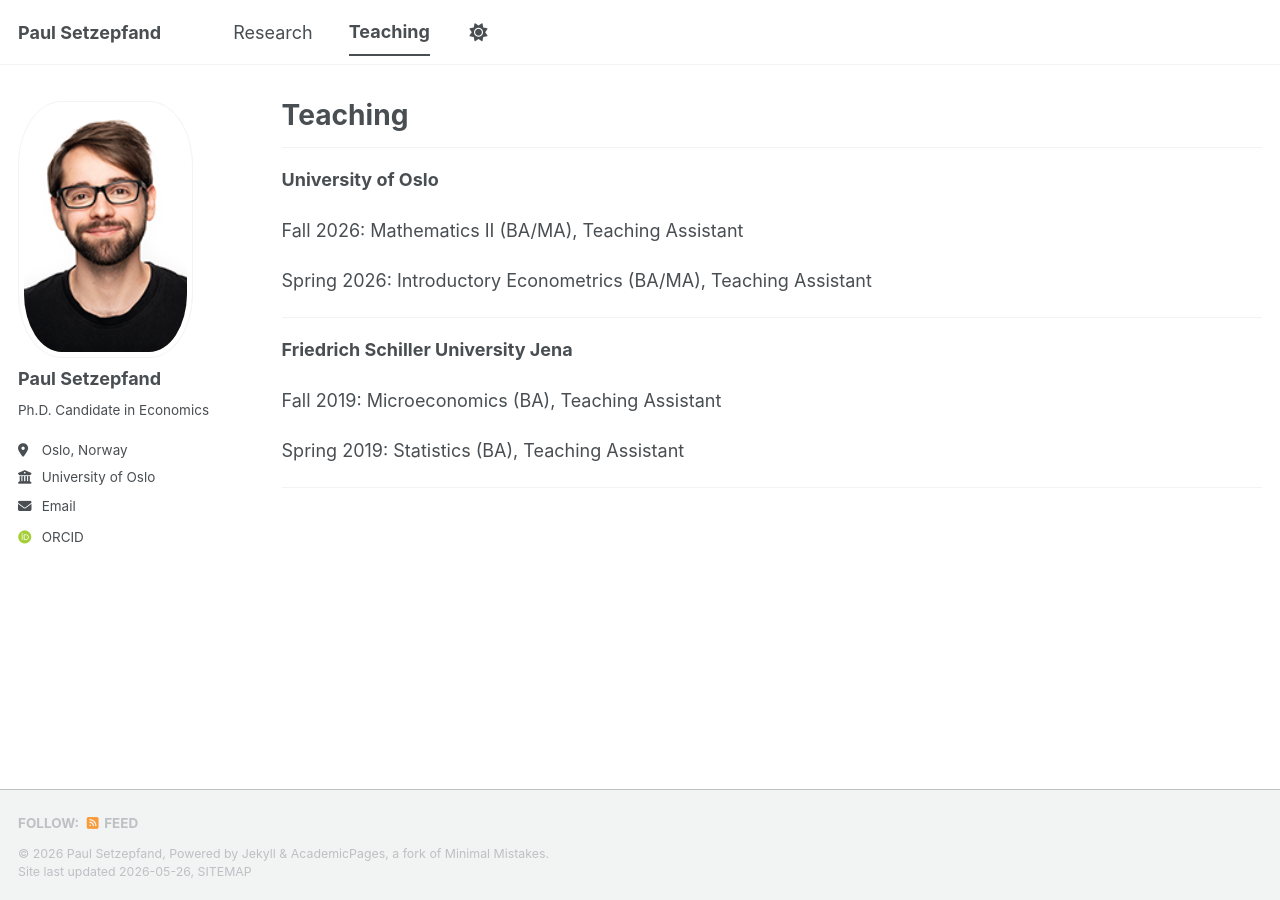
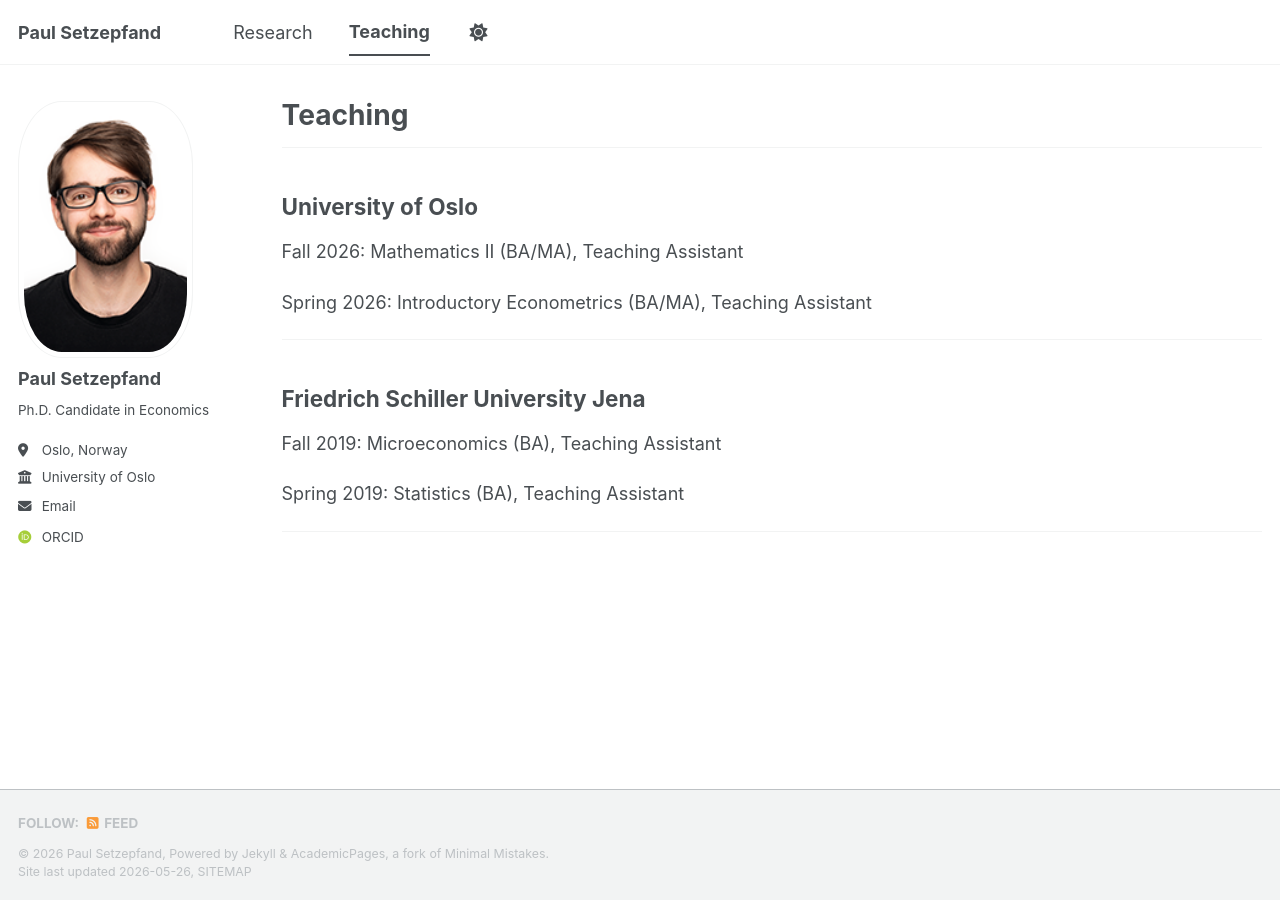
Before and after one commit to paulsetzepfand/paulsetzepfand.github.io, a Jekyll site: the page built from _pages/teaching.md, in a window 1280 px wide. Built offline with Jekyll 4.4.1, drawn with Linux system fonts in a browser that asks for light colours; some web fonts are replaced; a script bundle is joined from its source files by our own code; library files that are not in the unit come from our copies.

```diff
--- a/_pages/teaching.md
+++ b/_pages/teaching.md
@@ -7,7 +7,7 @@ layout: archive
 
 ---
 
-**University of Oslo**
+## University of Oslo
 
 Fall 2026: Mathematics II (BA/MA), Teaching Assistant
 
@@ -15,7 +15,7 @@ Spring 2026: Introductory Econometrics (BA/MA), Teaching Assistant
 
 ---
 
-**Friedrich Schiller University Jena**
+## Friedrich Schiller University Jena
 
 Fall 2019: Microeconomics (BA), Teaching Assistant
 
```
